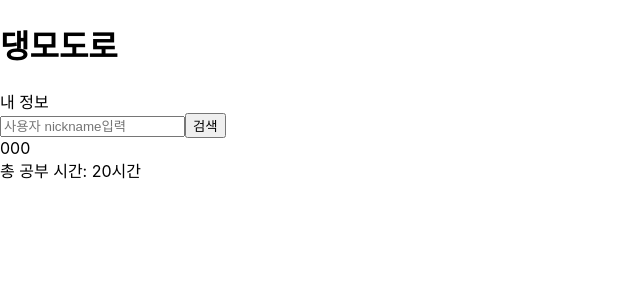
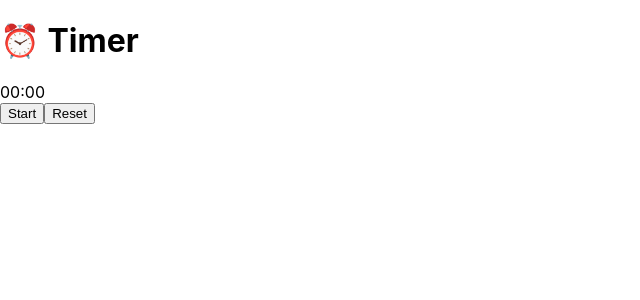
Before and after one commit to hae-min/oss-teamproject, a React (Create React App) app: page / in a window 1280 px wide. Shown: the top 300 px of the page, without its empty margins (0-640 px from the left). Built offline with nearby package versions, Linux system fonts and the light colour scheme.

Commit message:
origin 수정

```diff
--- a/src/App.js
+++ b/src/App.js
@@ -6,8 +6,8 @@
   return (
     <Router>
       <Routes>
-        <Route path="/" element={<Profile />} />
-        <Route path="/profile" element={<Home />} />//루트 확인할때 profile을 home으로 하기, push나 pull할때는 다시 변경!!!!
+        <Route path="/" element={<Home />} />
+        <Route path="/profile" element={<Profile />} />
 
       </Routes>
     </Router>
```
